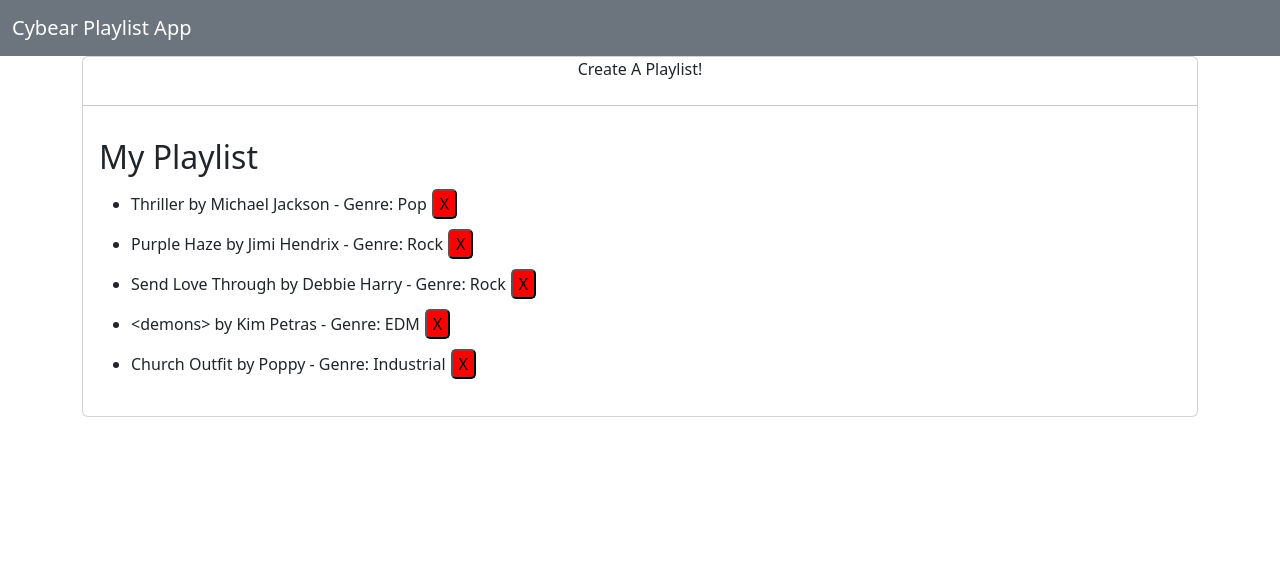
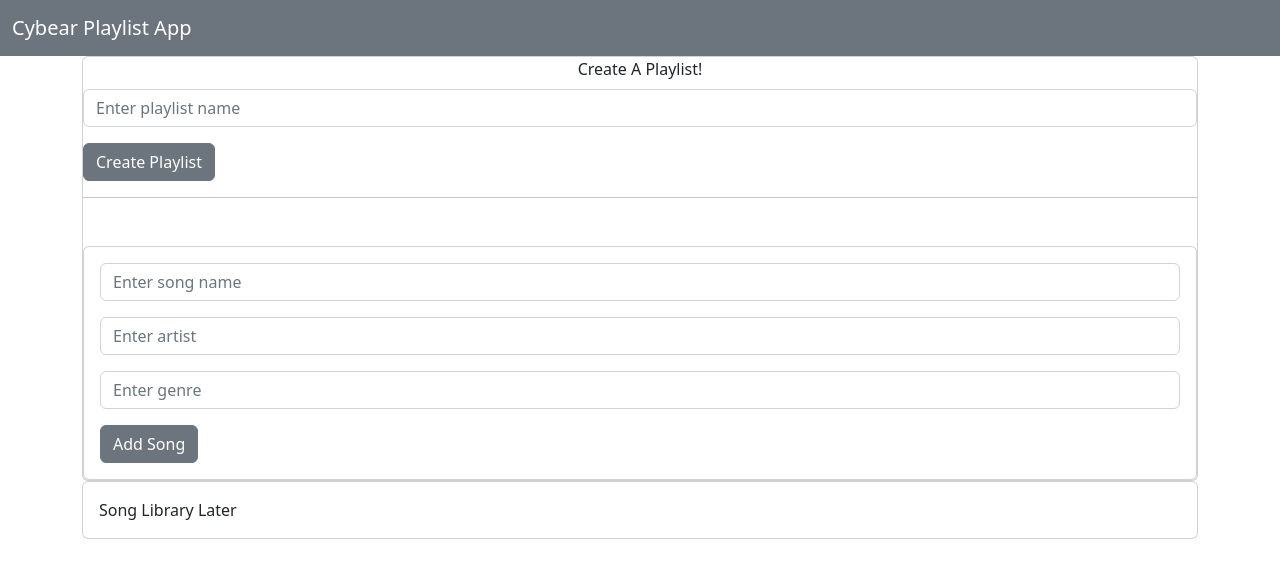
Before and after one commit to jsav11/reactPortfolio, a React (Create React App) app: page / in a window 1280 px wide. Shown: the top 578 px of the page. Built offline with nearby package versions, Linux system fonts and the light colour scheme.

Commit message:
CreatePlaylistForm and PlaylistForm

```diff
--- a/src/App.js
+++ b/src/App.js
@@ -6,6 +6,10 @@
 import { Container, Card, CardBody, CardTitle } from 'reactstrap';
 import { useState } from 'react';
 import Playlist from './components/Playlist';
+import PlaylistForm from './components/PlaylistForm';
+import CreatePlaylistForm from './components/CreatePlaylistForm';
+import SongLibrary from './components/SongLibrary';
+
 
 
 
@@ -16,32 +20,40 @@
 // }; //return <div>{message}</div>;
 
 export default function App() {
-  // const [playlistSongs, setPlaylistSongs]= useState([
-  //   {id: 0,
-  //   name: 'Thriller'
-  //   }
-  // ])
+  const [playlists, setPlaylists] = useState([]);
+
+  const createPlaylist = (playlistName) => {
+    const newPlaylist = {
+      id: Date.now(),
+      name: playlistName,
+      songs: []
+    };
+
+    setPlaylists([...playlists, newPlaylist]);
+  };
 
   return (
     <>
-
       <TopBar />
       <Container>
         <Card>
-          <CardTitle className='mx-auto'>
-          Create A Playlist!
-          </CardTitle>
-          <hr/>
+          <CardTitle className='mx-auto'>Create A Playlist!</CardTitle>
+        <CreatePlaylistForm createPlaylist={createPlaylist} />
+          <hr />
           <CardBody>
-          <Playlist/>
+            {playlists.map((playlist) => (
+              <Playlist key={playlist.id} playlist={playlist} />
+            ))}
           </CardBody>
-
+          <Card>
+            <CardBody>
+              <PlaylistForm />
+            </CardBody>
+          </Card>
         </Card>
-{/*
-        <Routes>
-          <Route path="/" element={<Playlist />} />
-
-        </Routes> */}
+        <Card>
+          <CardBody>Song Library Later</CardBody>
+        </Card>
       </Container>
     </>
   );
--- /dev/null
+++ b/src/components/CreatePlaylistForm.js
@@ -0,0 +1,31 @@
+import React, { useState } from 'react';
+import { Button, Form, FormGroup, Input } from 'reactstrap';
+
+
+const CreatePlaylistForm = ({ createPlaylist }) => {
+    const [playlistName, setPlaylistName] = useState('');
+
+    const handleSubmit = (e) => {
+      e.preventDefault();
+      if (playlistName.trim()) {
+        createPlaylist(playlistName);
+        setPlaylistName('');
+      }
+    };
+
+    return (
+      <Form onSubmit={handleSubmit}>
+        <FormGroup>
+          <Input
+            type="text"
+            placeholder="Enter playlist name"
+            value={playlistName}
+            onChange={(e) => setPlaylistName(e.target.value)}
+          />
+        </FormGroup>
+        <Button type="submit">Create Playlist</Button>
+      </Form>
+    );
+  };
+
+  export default CreatePlaylistForm;
--- a/src/components/Playlist.js
+++ b/src/components/Playlist.js
@@ -1,33 +1,49 @@
 import React, { useState } from 'react';
+import PlaylistForm from './PlaylistForm';
 
 export default function Playlist() {
-const [playlistSongs, setPlaylistSongs] = useState([
-   {id: 0, name: 'Thriller', artist: 'Michael Jackson', genre: 'Pop'},
-   {id: 1, name: 'Purple Haze', artist: 'Jimi Hendrix', genre: 'Rock'},
-   {id: 2, name: 'Send Love Through', artist: 'Debbie Harry', genre: 'Rock'},
-   {id: 3, name: '<demons>', artist: 'Kim Petras', genre: 'EDM'},
-   {id: 4, name: 'Church Outfit', artist: 'Poppy', genre: 'Industrial'}
-]);
+  const [playlistSongs, setPlaylistSongs] = useState([]);
+
+  const Playlist = ({ playlist }) => {
+    return (
+      <div>
+        <h2>{playlist.name}</h2>
+        <ul>
+          {playlist.songs.map((song) => (
+            <li key={song.id}>{song.name}</li>
+          ))}
+        </ul>
+      </div>
+    );
+  };
 
   const handleDeleteSong = (songId) => {
     setPlaylistSongs((prevSongs) =>
       prevSongs.filter((song) => song.id !== songId)
     );
-}
+  };
+  const addSong = (newSong) => {
+    setPlaylistSongs((prevSongs) => [...prevSongs, newSong]);
+  };
 
   return (
     <div>
       <h2>My Playlist</h2>
       <ul>
         {playlistSongs.map((song) => (
-          <li key={song.id}>{song.name} by {song.artist} - Genre: {song.genre}
-          <button onClick={() => handleDeleteSong(song.id)}
-          style={{ borderRadius: '5px', margin: '5px', backgroundColor: 'red'}}
+          <li key={song.id}>
+            {song.name} by {song.artist} - Genre: {song.genre}
+            <button
+              type='button'
+              className='btn btn-danger btn-sm mx-2 mt-1'
+              onClick={() => handleDeleteSong(song.id)}
             >
-           X</button>
+              X
+            </button>
           </li>
         ))}
       </ul>
+      <PlaylistForm addSong={addSong} />
     </div>
   );
 }
--- a/src/components/PlaylistForm.js
+++ b/src/components/PlaylistForm.js
@@ -1,7 +1,62 @@
-import React from 'react'
+import React, { useState } from 'react';
+import { Button, Form, FormGroup, Input } from 'reactstrap';
 
-export default function PlaylistForm() {
+// export default function PlaylistForm() {
+//   return (
+//     <div>PlaylistForm</div>
+//   )
+// }
+
+const PlaylistForm = ({ addSong }) => {
+  const [songName, setSongName] = useState('');
+  const [artist, setArtist] = useState('');
+  const [genre, setGenre] = useState('');
+
+  const handleSubmit = (e) => {
+    e.preventDefault();
+    if (songName.trim() && artist.trim() && genre.trim()) {
+      const newSong = {
+        id: Date.now(),
+        name: songName,
+        artist: artist,
+        genre: genre
+      };
+      addSong(newSong);
+      setSongName('');
+      setArtist('');
+      setGenre('');
+    }
+  };
+
   return (
-    <div>PlaylistForm</div>
-  )
-}
+    <Form onSubmit={handleSubmit}>
+      <FormGroup>
+        <Input
+          type="text"
+          placeholder="Enter song name"
+          value={songName}
+          onChange={(e) => setSongName(e.target.value)}
+        />
+      </FormGroup>
+      <FormGroup>
+        <Input
+          type="text"
+          placeholder="Enter artist"
+          value={artist}
+          onChange={(e) => setArtist(e.target.value)}
+        />
+      </FormGroup>
+      <FormGroup>
+        <Input
+          type="text"
+          placeholder="Enter genre"
+          value={genre}
+          onChange={(e) => setGenre(e.target.value)}
+        />
+      </FormGroup>
+      <Button type="submit">Add Song</Button>
+    </Form>
+  );
+};
+
+export default PlaylistForm;
--- a/src/components/Song.js
+++ b/src/components/Song.js
@@ -1,4 +1,4 @@
-import React from 'react'
+import React, { useState } from 'react';
 
 export default function Song() {
   return (
--- a/src/components/SongLibrary.js
+++ b/src/components/SongLibrary.js
@@ -1,7 +1,15 @@
-import React from 'react'
+import React, { useState } from 'react';
 
 export default function SongLibrary() {
+  const [playlistSongs, setPlaylistSongs] = useState([
+    { id: 0, name: 'Thriller', artist: 'Michael Jackson', genre: 'Pop' },
+    { id: 1, name: 'Purple Haze', artist: 'Jimi Hendrix', genre: 'Rock' },
+    { id: 2, name: 'Send Love Through', artist: 'Debbie Harry', genre: 'Rock' },
+    { id: 3, name: '<demons>', artist: 'Kim Petras', genre: 'EDM' },
+    { id: 4, name: 'Church Outfit', artist: 'Poppy', genre: 'Industrial' }
+  ]);
+
   return (
-    <div>SongLibrary</div>
-  )
+    <SongLibrary />
+  );
 }
```
Lines whose indentation alone changed are shown as unchanged.
